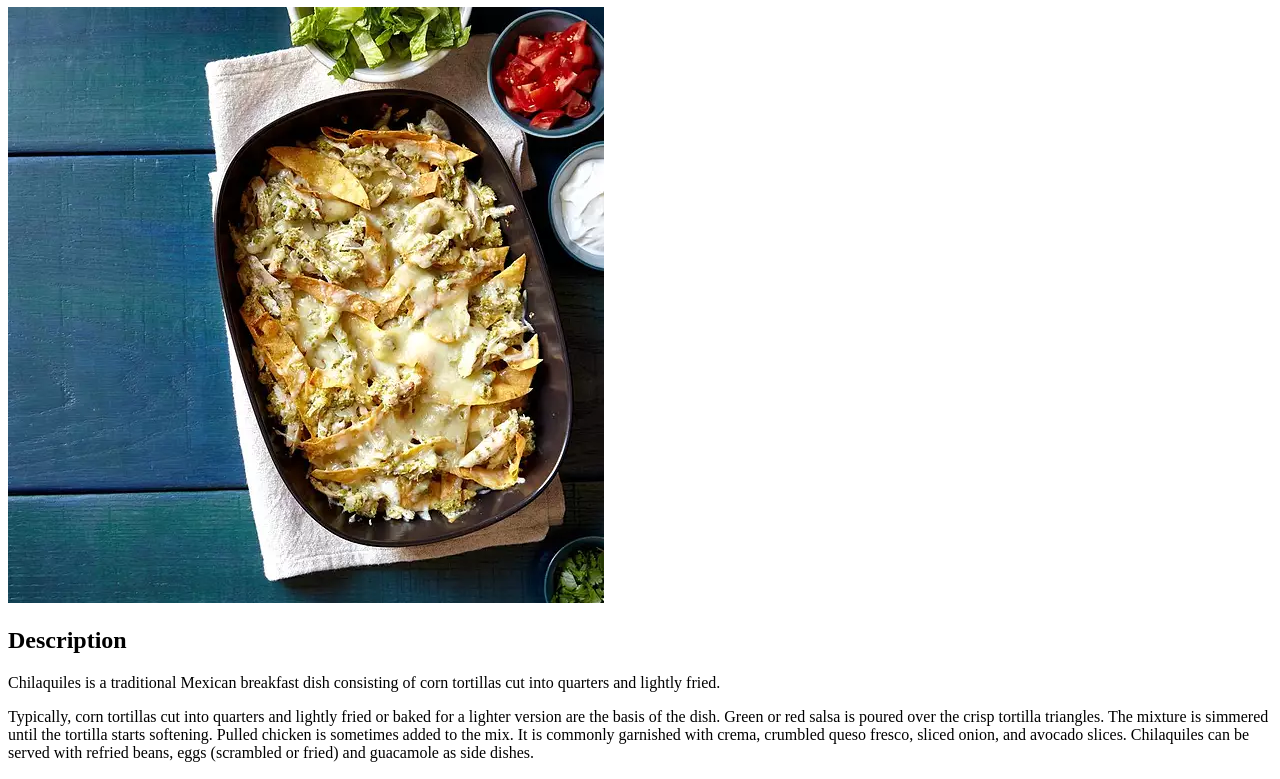
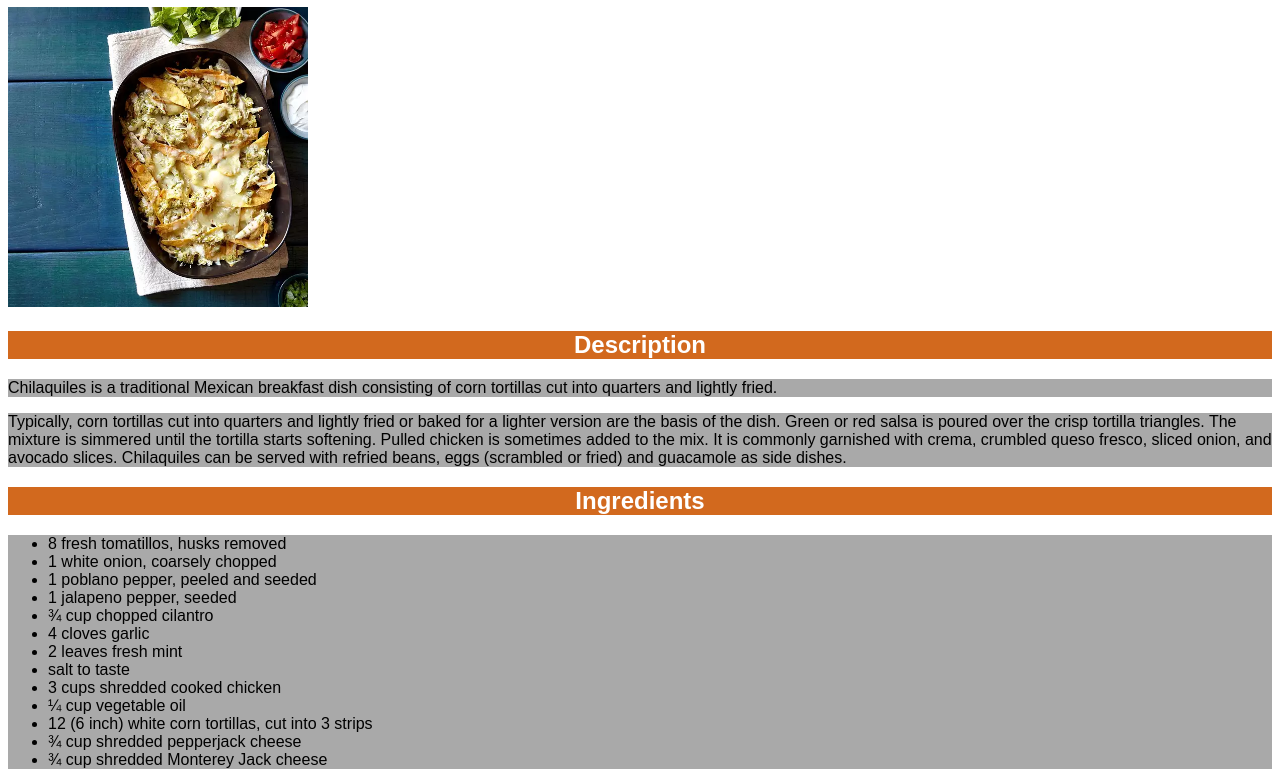
Before and after one commit to rblancartec/odin-recipes, a plain HTML site: page recipes/chilaquiles.html in a window 1280 px wide. Shown: the part 73-852 px from the top of the page. Drawn offline with Linux system fonts and the light colour scheme.

Commit message:
Add style to index and recipes

```diff
--- a/recipes/chilaquiles.html
+++ b/recipes/chilaquiles.html
@@ -5,10 +5,11 @@
     <meta http-equiv="X-UA-Compatible" content="IE=edge">
     <meta name="viewport" content="width=device-width, initial-scale=1.0">
     <title>Chilaquiles</title>
+    <link rel="stylesheet" href="../style.css">
 </head>
 <body>
     <h1>Chilaquiles</h1>
-    <img src="../images/chilaquiles.jpeg" alt="Chilaquiles Dish">
+    <img class="cover-image" src="../images/chilaquiles.jpeg" alt="Chilaquiles Dish">
     <h2>Description</h2>
     <p>Chilaquiles is a traditional Mexican breakfast dish consisting of corn tortillas cut into quarters and lightly fried.</p>
     <p>Typically, corn tortillas cut into quarters and lightly fried or baked for a lighter version are the basis of the dish. Green or red salsa is poured over the crisp tortilla triangles. The mixture is simmered until the tortilla starts softening. Pulled chicken is sometimes added to the mix. It is commonly garnished with crema, crumbled queso fresco, sliced onion, and avocado slices. Chilaquiles can be served with refried beans, eggs (scrambled or fried) and guacamole as side dishes.</p>
--- /dev/null
+++ b/style.css
@@ -0,0 +1,15 @@
+h1, h2, p, ul, ol {
+    font-family: Arial, Helvetica, sans-serif;
+    background-color: darkgray;
+}
+
+h1, h2 {
+    text-align: center;
+    color: white;
+    background-color: chocolate;
+}
+
+.cover-image {
+    width: 300px;
+    height: auto;
+}
```
Also changed, not shown: index.html (+1 -0 lines), recipes/mexican_capirotada.html (+2 -1 lines), recipes/pozole.html (+2 -1 lines).
